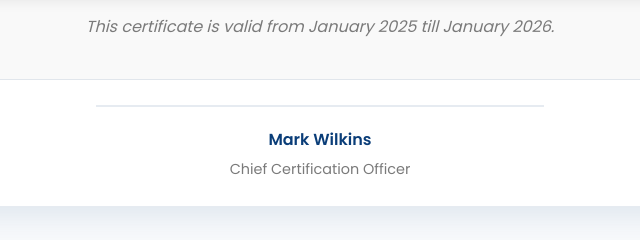
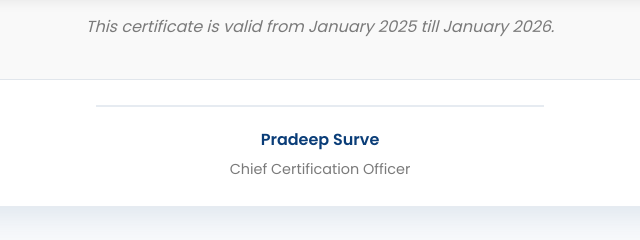
Before and after one commit to hariprasadmhrm2005-ctrl/truehr-website, a plain HTML site: page index.html in a window 1280 px wide. Shown: the part 5020-5260 px from the top of the page, 320-960 px from the left. Drawn offline with Linux system fonts and the light colour scheme.

Commit message:
Update index.html

```diff
--- a/index.html
+++ b/index.html
@@ -1002,7 +1002,7 @@
 
                 <div class="certificate-footer">
                     <div style="border-top: 2px solid rgba(10, 61, 120, 0.1); padding-top: 20px; width: 60%; margin: 0 auto;">
-                        <p style="font-weight: 600; margin-bottom: 5px; color: var(--primary);">Mark Wilkins</p>
+                        <p style="font-weight: 600; margin-bottom: 5px; color: var(--primary);"> Pradeep Surve</p>
                         <p style="color: var(--gray); font-size: 0.9rem;">Chief Certification Officer</p>
                     </div>
                 </div>
@@ -1124,4 +1124,5 @@
         });
     </script>
 </body>
+
 </html>
```
